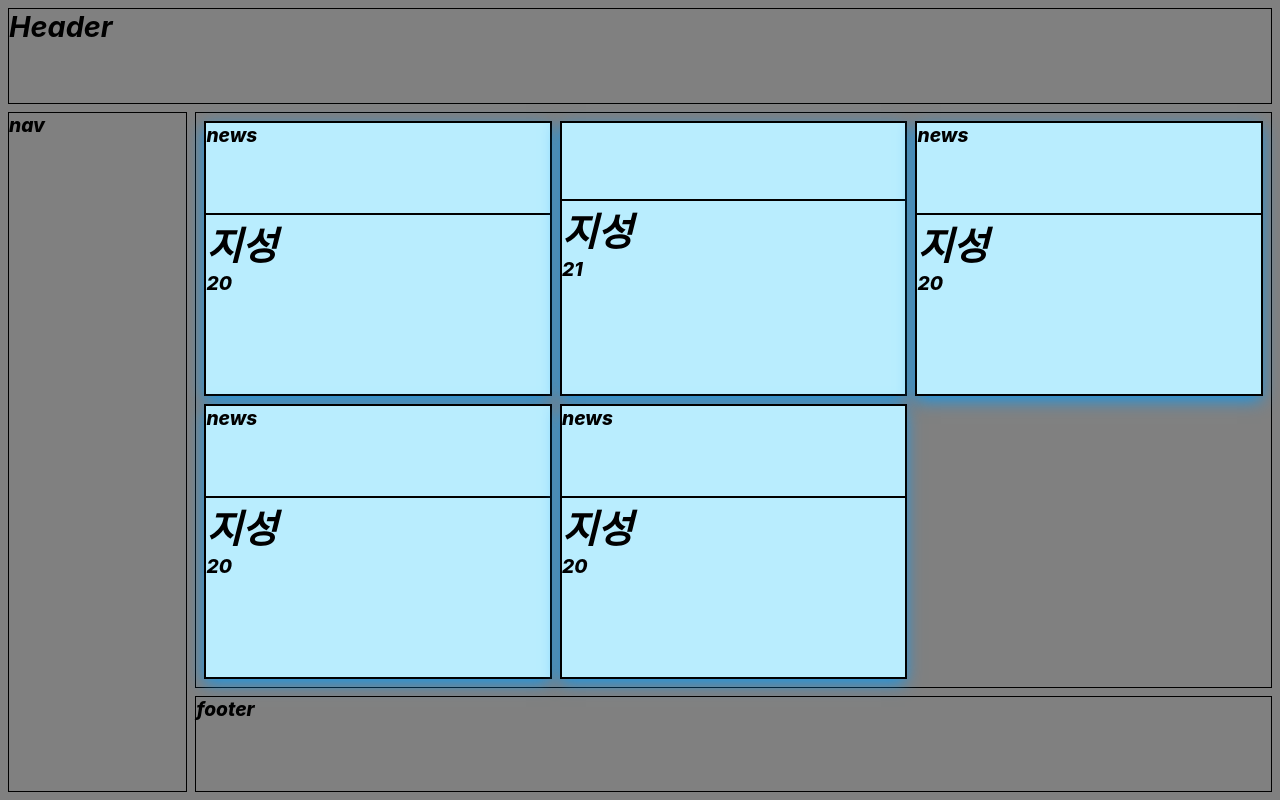
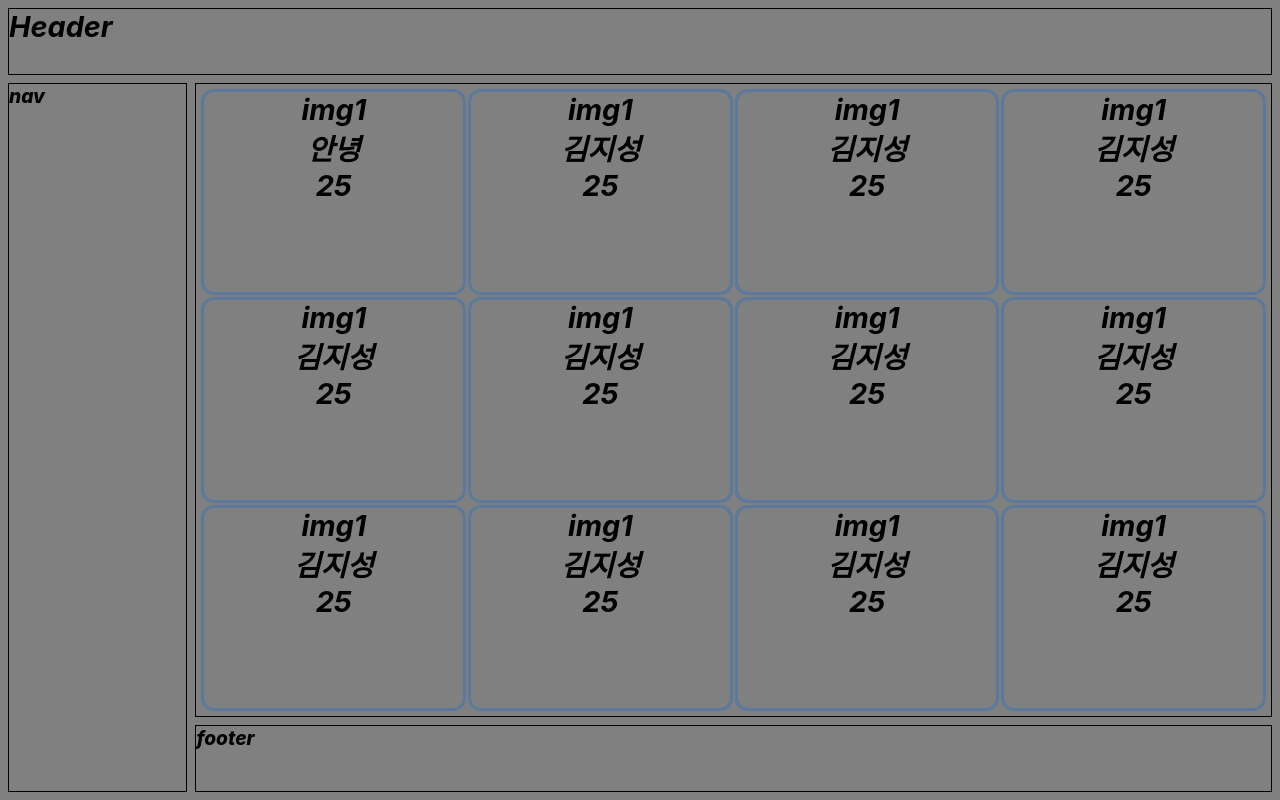
Before and after one commit to jisung24/react-library, a React (Create React App) app in the folder stupping/: page / in a window 1280 px wide. Built offline with nearby package versions, Linux system fonts and the light colour scheme.

Commit message:
컴포넌트 props에 조건걸기와 사용하는 법 + 컴포넌트 내부에다 컴포넌트

```diff
--- a/stupping/src/App.css
+++ b/stupping/src/App.css
@@ -43,37 +43,20 @@ html,body{
 }
 
 /* main */
-.main{
+main{
   grid-area: main;
 
   display : grid;
-  grid-template-columns: repeat(3, 1fr);
+  grid-template-columns: repeat(4, 1fr);
   grid-auto-rows: minmax(200px, 1fr);
   grid-gap : 1vh;
   padding : 1vh;
 }
 
-/* main 사용자 카드 */
-.main > .user__card{
-  border : 1px solid black;
-  display : flex;
-  flex-direction: column;
-  box-shadow: -1px 5px 16px -1px rgba(0,156,255,0.84);
-  background-color: rgb(185, 237, 254);
-}
-.user__card > .user__image{
-  flex-grow : 1;
-  border : 1px solid black;
-}
-.user__image > .user__new{
-  padding : 1px 1px;
-  background-color: black;
-  color : white;
-  border-radius : 5px;
-}
-.user__card > .user__profile{
-  flex-grow : 1.5;
-  border : 1px solid black;
+main > .card__wrapper{
+  box-shadow: rgba(3, 102, 214, 0.3) 0px 0px 0px 3px;
+  border-radius : 10px;
+  text-align: center;
 }
 
 /* footer */
--- a/stupping/src/App.jsx
+++ b/stupping/src/App.jsx
@@ -3,7 +3,7 @@ import logo from './logo.svg';
 import './App.css';
 import { useState } from 'react';
 import Header from './components/Header';
-import Main from './components/Main';
+import Main from './components/Main/Main';
 import Navigation from './components/Nav';
 import Footer from './components/Footer';
 
--- a/stupping/src/components/Card.jsx
+++ /dev/null
@@ -1,37 +0,0 @@
-// 카드주인의 이름, 직업을 state로 변하게 만들어놓고 사용하면
-// 컴포넌트의 재사용성이 훨씬 더 높아지겠지????
-
-import Name from './Name';
-
-function UserCard({ news, name, age }){
-    // let { name , age } = props객체...!!
-    // props는 객체 형태로 전달이 되며, 그 속성에 접근하고 싶으면
-    // js destructure문법으로 접근하면 된다.!!
-
-    // props전달하기!!
-    // 이 컴포넌트를 사용하는 곳에서 정의해줘야 한다.
-    // 와 이거 진짜 이해 잘 된다.... props를 이용하자!!
-
-    // 차별되는 data => props로 변경해주면 돼!
-
-    // 새로 들어온 사람들한테 new라는 span을 주기...!! ( 컴포넌트 차별성! )
-    return (
-        <div className="user__card">
-            <div className="user__image">
-                { news === true ? <span>news</span> : null }
-                {/* 그 이 컴포넌트의 값은 사용하는 곳에서 넣으니까
-                조건은 여기서 달아줘야돼! 그래야 값을 사용하는 곳에서
-                조건에 맞는 값이면 나타남.
-                */}
-            </div>
-            <div className="user__profile">
-               <Name name="지성"/>
-                <p className="user__age">
-                    { age }
-                </p>
-            </div>
-        </div>
-    )
-}
-
-export default UserCard;
--- a/stupping/src/components/Main.jsx
+++ /dev/null
@@ -1,40 +0,0 @@
-// 여기서는 컴포넌트를 가장 작은 단위로 하나하나 만드는 역할!
-
-// 이제 각각 만든 컴포넌트를 export시켜서 App.js에 보내는 형태야!
-
-import UserCard from "./Card";
-
-function Main(){
-
-    return (
-        <main className="main">
-            <UserCard
-                name="김지성"
-                age="20"
-                news={ true }
-            />
-            <UserCard
-                name="장종운"
-                age="21"
-                news={ false }
-            />
-            <UserCard
-                name="김지성"
-                age="20"
-                news={ true }
-            />
-            <UserCard
-                name="김지성"
-                age="20"
-                news={ true }
-            />
-            <UserCard
-                name="김지성"
-                age="20"
-                news={ true }
-            />
-        </main>
-    )
-}
-
-export default Main;
--- /dev/null
+++ b/stupping/src/components/Main/Card.jsx
@@ -0,0 +1,13 @@
+import Name from "./Name";
+
+export default function Card({ img, name, age}){
+    return (
+        <div className="card__wrapper">
+            <h2>{ img }</h2>
+            <Name
+                name = { name }
+            />
+            <h2>{ age }</h2>
+        </div>
+    )
+}
--- /dev/null
+++ b/stupping/src/components/Main/Main.jsx
@@ -0,0 +1,78 @@
+// 여기서는 컴포넌트를 가장 작은 단위로 하나하나 만드는 역할!
+
+import Card from "./Card";
+
+// 이제 각각 만든 컴포넌트를 export시켜서 App.js에 보내는 형태야!
+
+
+
+export default function Main(){
+
+    return (
+        <main className="main">
+            {/* 즉 반복되는 카드에 props라는 구멍을 뚫어서 원하는 값을 우리가 여기서 넣어주면 돼! */}
+           <Card
+            img = "img1"
+            name = "안녕"
+            age = "25"
+           />
+           <Card
+            img = "img1"
+            name = "김지성"
+            age = "25"
+           />
+           <Card
+            img = "img1"
+            name = "김지성"
+            age = "25"
+           />
+           <Card
+            img = "img1"
+            name = "김지성"
+            age = "25"
+           />
+           <Card
+            img = "img1"
+            name = "김지성"
+            age = "25"
+           />
+           <Card
+            img = "img1"
+            name = "김지성"
+            age = "25"
+           />
+           <Card
+            img = "img1"
+            name = "김지성"
+            age = "25"
+           />
+           <Card
+            img = "img1"
+            name = "김지성"
+            age = "25"
+           />
+           <Card
+            img = "img1"
+            name = "김지성"
+            age = "25"
+           />
+           <Card
+            img = "img1"
+            name = "김지성"
+            age = "25"
+           />
+           <Card
+            img = "img1"
+            name = "김지성"
+            age = "25"
+           />
+           <Card
+            img = "img1"
+            name = "김지성"
+            age = "25"
+           />
+        </main>
+    )
+}
+
+//  Main;
--- /dev/null
+++ b/stupping/src/components/Main/Name.jsx
@@ -0,0 +1,9 @@
+export default function Name({ img, name, age}){
+    return (
+        <div className="card__wrapper">
+            <h2>{ img }</h2>
+            <h2>{ name }</h2>
+            <h2>{ age }</h2>
+        </div>
+    )
+}
--- a/stupping/src/components/Name.jsx
+++ /dev/null
@@ -1,12 +0,0 @@
-// 우리가 사용하다보니까 카드 안에있는 name도 컴포넌트로 재사용하고싶어!!
-function Name({ name }){ // 객체로 들어감...!! props객체 안에 name속성이 들어감.
-    // name값은 이 컴포넌트를 사용하는 쪽에서 정의를 해 준다.
-
-    return (
-        <h1 className="user__name">
-            { name }
-        </h1>
-    )
-}
-
-export default Name;
```
